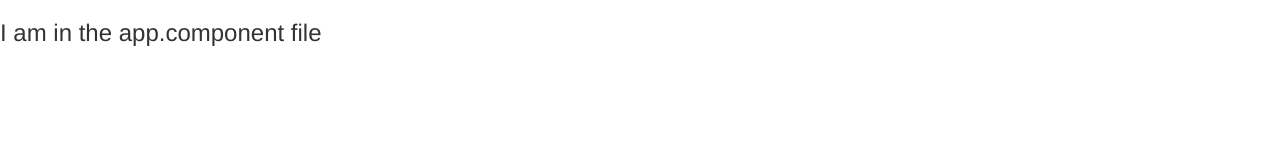
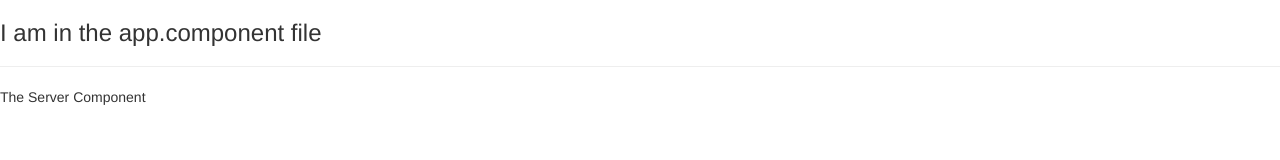
Before and after one commit to bthank/my-first-angular-app, an Angular app: page / in a window 1280 px wide. Shown: the top 160 px of the page. Built offline with nearby package versions, Linux system fonts and the light colour scheme.

Commit message:
display server component on the page

```diff
--- a/src/app/app.component.html
+++ b/src/app/app.component.html
@@ -1 +1,3 @@
 <h3>I am in the app.component file</h3>
+<hr />
+<app-server></app-server>
```
